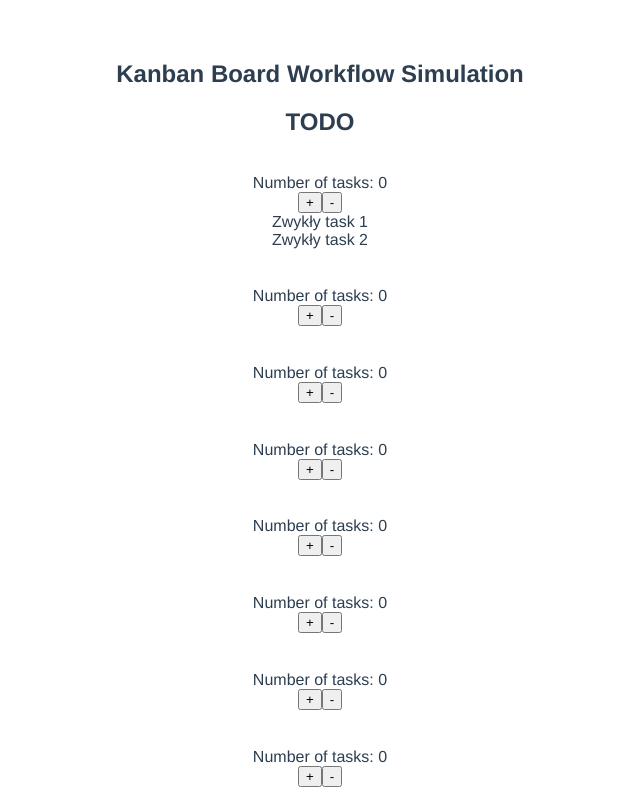
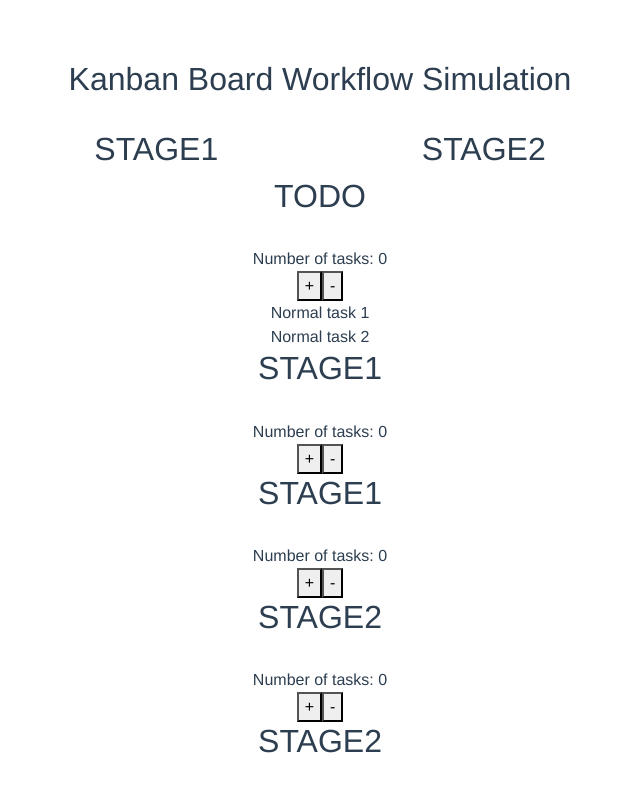
Before and after one commit to zakrzewskib/KanbanWorkflowSimulation, a Vue app: page / in a window 1280 px wide. Shown: the top 796 px of the page, without its empty margins (320-960 px from the left). Built offline with nearby package versions, Linux system fonts and the light colour scheme.

Commit message:
Two columns belong to one stage

```diff
--- a/src/App.vue
+++ b/src/App.vue
@@ -1,6 +1,12 @@
 <template>
   <div id="app">
-    <h2>{{ title }}</h2>
+    <h2>{{ title }}</h2> <br>
+    <div class="row">
+      <div class="col-3"></div>
+      <div class="col-3"><h2>STAGE1</h2></div>
+      <div class="col-3"><h2>STAGE2</h2></div>
+      <div class="col-3"></div>
+    </div>
     <main class="flexbox">
       <Column id="column-1" name="TODO">
         <Task
@@ -12,19 +18,11 @@
         >
         </Task>
       </Column>
-      <Column id="column-2">
-        <div class="columnsInside">
-          <Column id="column-2-1"> </Column>
-          <Column id="column-2-2"> </Column>
-        </div>
-      </Column>
-      <Column id="column-3">
-        <div class="columnsInside">
-          <Column id="column-3-1"> </Column>
-          <Column id="column-3-2"> </Column>
-        </div>
-      </Column>
-      <Column id="column-4"> </Column>
+      <Column id="column-2" name="STAGE1"> </Column>
+      <Column id="column-3" name="STAGE1"> </Column>
+      <Column id="column-4" name="STAGE2"> </Column>
+      <Column id="column-5" name="STAGE2"> </Column>
+      <Column id="column-6" name="DONE"> </Column>
     </main>
   </div>
 </template>
@@ -38,8 +36,8 @@ export default {
     return {
       title: "Kanban Board Workflow Simulation",
       tasks: [
-        { id: Math.random(), name: "Zwykły task 1" },
-        { id: Math.random(), name: "Zwykły task 2" },
+        { id: Math.random(), name: "Normal task 1" },
+        { id: Math.random(), name: "Normal task 2" },
       ],
     };
   },
--- a/src/styles/columnstyles.css
+++ b/src/styles/columnstyles.css
@@ -11,3 +11,13 @@
 
   padding: 15px;
 }
+
+#column-2, #column-4 {
+  margin-right: 0px;
+  border-right: 1px solid black;
+}
+
+#column-3, #column-5 {
+  margin-left: 0px;
+  border-left: 1px solid black;
+}
--- a/src/styles/flexboxstyles.css
+++ b/src/styles/flexboxstyles.css
@@ -1,4 +1,4 @@
-.flexbox {
+.flexbox, .divv {
     display: flex;
     justify-content: space-between;
 
```
Also changed, not shown: src/main.js (+10 -0 lines). Lines whose indentation alone changed are shown as unchanged.
